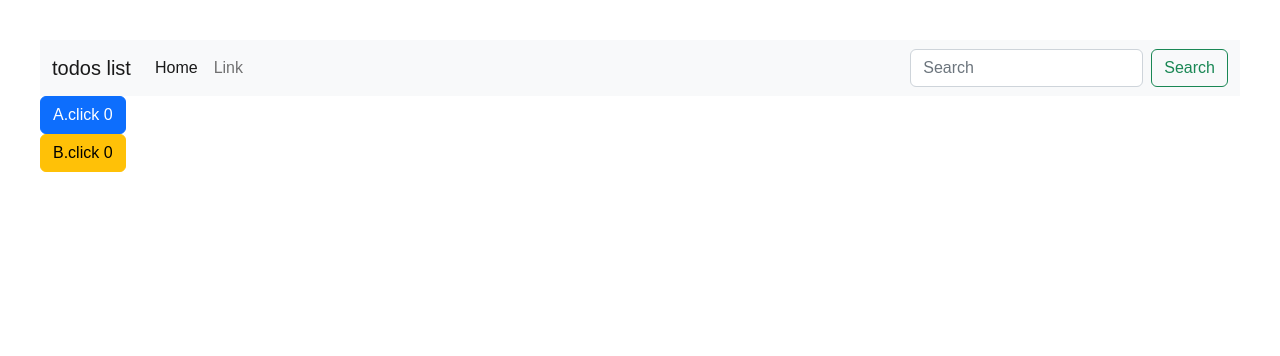
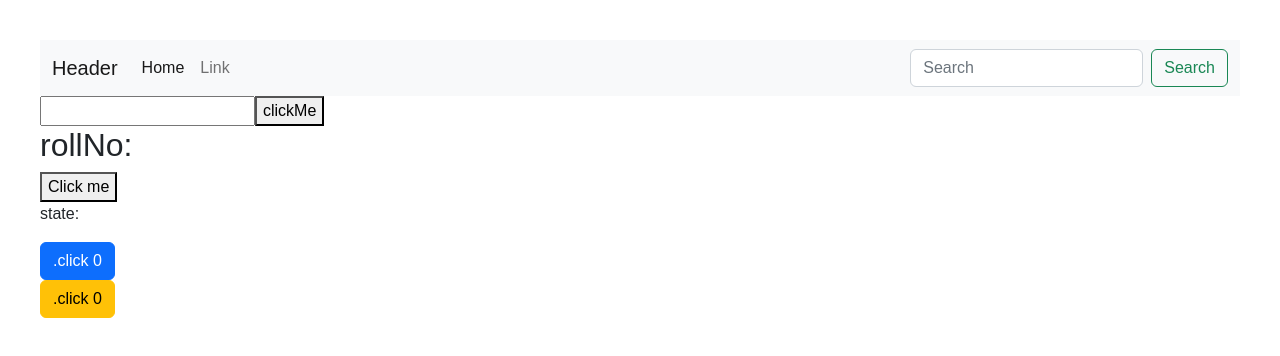
Before and after one commit to roshankyada/react-traning, a React (Create React App) app: page / in a window 1280 px wide. Shown: the top 356 px of the page. Built offline with nearby package versions, Linux system fonts and the light colour scheme.

Commit message:
Using Refs

```diff
--- a/package.json
+++ b/package.json
@@ -38,6 +38,7 @@
     ]
   },
   "devDependencies": {
+    "prop-types": "^15.8.1",
     "react-devtools": "^4.27.2"
   }
 }
--- a/src/App.js
+++ b/src/App.js
@@ -1,31 +1,28 @@
 import './App.css';
 import 'bootstrap/dist/css/bootstrap.min.css'
 import Header from "./component/Header";
-//import Footer from "./component/Footer";
+import Footer from "./component/Footer";
 import React from 'react'
-//import Child from "./component/Child";
+import Child from "./component/Child";
 import A from "./component/A";
 import B from "./component/B";
+
 
 function App() {
 
 
   return (
+    <>
+      <Header title="Header" serchBar={true} />
+      <Child />
+      <Footer />
+      <A />
+      <B />
 
-
-    <>
-      <div className="App" >
-
-        <Header title="todos list" serchBar={true} />
-
-        {/* {count1 ? <Footer name="sachin" rollNo={rollNo} /> : null}
-      <Child name="testProps" />
-       */}
-        <A name="A" />
-        <B name="B" />
-      </div>
     </>
   );
 }
 
+
+
 export default App;
--- a/src/component/Child.js
+++ b/src/component/Child.js
@@ -1,32 +1,41 @@
 import React, { Component } from 'react'
-import HOC from "./HOC";
+
 
 class Child extends Component {
     constructor(props) {
         super(props)
 
-        this.state = {
-            count: 0
-        }
+        // this.state = {
+        //     count: 0
+
+        this.inputElementRef = React.createRef();
     }
 
-    shouldComponentUpdate() {
-        console.log('[child.js]shouldComponentUpdate', this.state.count);
-        if (this.state.count >= 5 && this.state.count <= 10) {
-            return true;
-        } else {
-            return false
-        }
+    editVal() {
+
+        console.log(this.inputElementRef)
+        this.inputElementRef.current.value = "roshan"
     }
+    // shouldComponentUpdate() {
+    //     console.log('[child.js]shouldComponentUpdate', this.state.count);
+    //     if (this.state.count >= 5 && this.state.count <= 10) {
+    //         return true;
+    //     } else {
+    //         return false
+    //     }
+    // }
     render() {
         return (
             <div>
-                <h3>should component update {this.state.count}</h3>
+                {/* <h3>should component update {this.state.count}</h3>
                 <button onClick={() => { this.setState({ count: this.state.count + 1 }) }}>^update^</button>
-                <h1>{this.props.hocsub}{this.props.name}</h1>
+                <h1>{this.props.hocsub}{this.props.name}</h1> */}
+                <input ref={this.inputElementRef} typr="text" name="user" />
+                <button onClick={() => this.editVal()}>clickMe</button>
             </div>
+
 
         )
     }
 }
-export default HOC(Child)
+export default Child
--- a/src/component/Footer.js
+++ b/src/component/Footer.js
@@ -1,5 +1,5 @@
 import React, { useEffect, useState } from 'react'
-import HOC from "./HOC";
+
 
 const Footer = (props) => {
 
@@ -37,4 +37,4 @@ const Footer = (props) => {
         </div>
     )
 }
-export default HOC(Footer);
+export default Footer
--- a/src/component/HOC.js
+++ b/src/component/HOC.js
@@ -1,4 +1,5 @@
 import React, { useState } from 'react'
+
 
 const HOC = (WrappedComponent, num) => {
     function HOC(props) {
@@ -7,7 +8,7 @@ const HOC = (WrappedComponent, num) => {
         function increment() {
             setTimeout(() => {
                 setCount(prevcount => prevcount + num)
-            }, [2000])
+            }, [1000])
         }
         return (
             <div>
--- a/src/component/Header.js
+++ b/src/component/Header.js
@@ -1,8 +1,9 @@
 import React from 'react'
+import PropTypes from 'prop-types';
 
 
 
-export default function Header(props) {
+function Header(props) {
     return (
         <>
             <nav className="navbar navbar-expand-lg navbar-light bg-light">
@@ -23,7 +24,7 @@ export default function Header(props) {
                         {props.serchBar ? <form className="d-flex">
                             <input className="form-control me-2" type="search" placeholder="Search" aria-label="Search" />
                             <button className="btn btn-outline-success" type="submit">Search</button>
-                        </form> : "NO SERCHBAR"}
+                        </form> : "NOpropsTypes SERCHBAR"}
                     </div>
                 </div>
             </nav>
@@ -32,7 +33,16 @@ export default function Header(props) {
     )
 }
 
+
+
+export default Header;
+
+
+
+Header.propTypes = {
+    title: PropTypes.string
+}
+
 Header.defaultProps = {
-    title: "defaulTitle",
-    serchBar: true
-}
+    title: "title is not avalible"
+};
```
Also changed, not shown: 1 other file (tests, documents, lock files or other folders).
